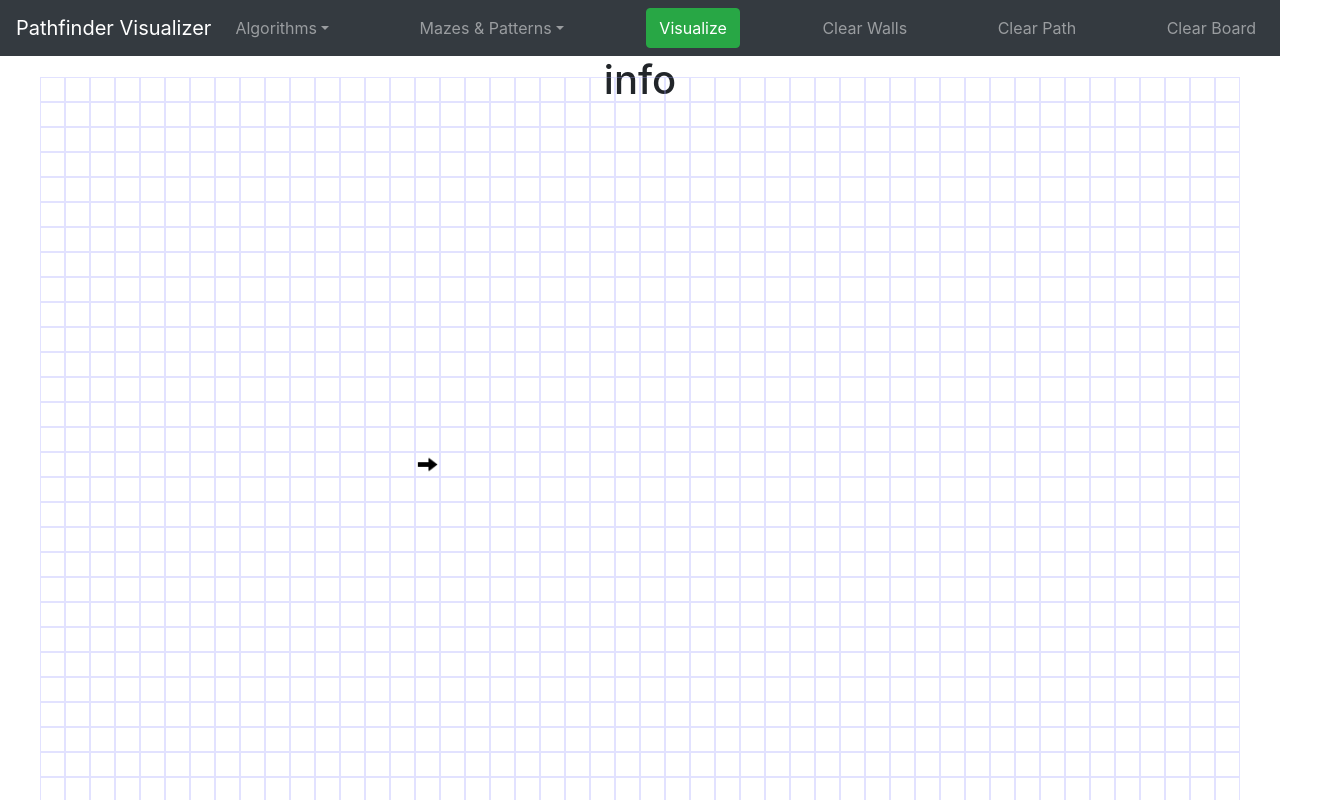
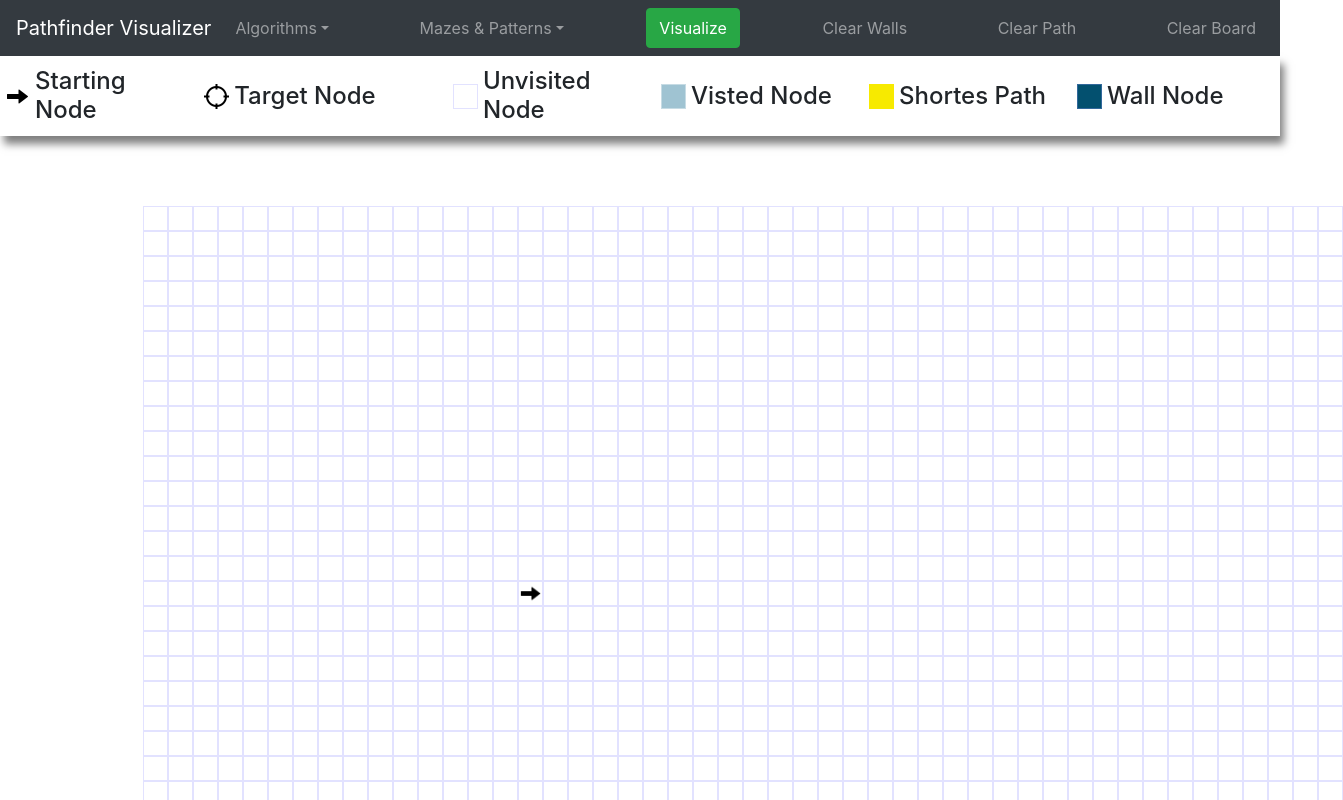
Before and after one commit to mtzngn/pathfinding-visualizer, a React (Create React App) app: page / in a window 1280 px wide. Shown: the top 800 px of the page, 1343 px wide, since content can reach past the window. Built offline with nearby package versions, Linux system fonts and the light colour scheme.

Commit message:
info section completed

```diff
--- a/src/App.js
+++ b/src/App.js
@@ -3,7 +3,83 @@ import './App.css';
 import NavbarComponenet from "./components/Navbar"
 import Visualizer from "./components/Visualizer"
 import Nodes from "./components/Nodes";
+import styled from "styled-components"
+import arrow from "./assets/arrow-50.png"
+import end from "./assets/target-50.png"
 
+const StyledInfo = styled.div`
+height: 10vh;
+width: 100%;
+display: flex;
+h3{
+  font-size: 1.5rem;
+  margin: 0;
+  text-align: left;
+  vertical-align: middle;
+}
+box-shadow: 4px 8px 8px rgba(0,0,0,0.5);
+.left{
+width: 35%;
+height: 100%;
+display: flex;
+justify-content: flex-start;
+align-items: center;}
+.box{
+  width: 40%;
+  height: 40%;
+  margin-right: 20px;
+  display: flex;
+  justify-content: flex-start;
+  align-items: center;
+  .visual{
+    height: 25px;
+    width: 25px;
+    margin: 0 5px 0 5px;
+
+  }
+  .exp{
+      height: 25px;
+      width: 80%;
+      display: flex;
+      justify-content: flex-start;
+      align-items: center;
+  }
+  .start, .end{
+    background-position: center;
+    background-repeat: no-repeat;
+    background-size:cover;
+  }
+  .start{
+    background-image: url(${arrow});
+  }
+  .end{
+    background-image: url(${end});
+  }
+  .unvisited{
+    border: 1px solid rgba(160,160,255,0.3);
+  }
+  .visited{
+    border: 1px solid rgba(255, 255, 255,0.4);
+    background-color: rgba(17, 105, 142,0.4);
+  }
+  .shortest{
+    background-color: rgb(247, 234, 0);
+  }
+  .wall{
+    border: 1px solid rgba(160,160,255,0.3);
+
+    background-color: #03506f;
+  }
+}
+
+.right{
+width: 65%;
+height: 100%;
+display: flex;
+justify-content: flex-end;
+align-items: center;
+}
+`
 
 function App() {
 
@@ -33,7 +109,52 @@ function App() {
   return (
     <div className="App">
       <NavbarComponenet nodes={nodes} setNodes={setNodes}/>
-      <div className="info"><h1>info</h1></div>
+      <StyledInfo>
+        <div className="left">
+            <div className="box">
+              <div className="visual start"></div>
+              <div className="exp">
+                <h3>Starting Node</h3>
+              </div>
+            </div>
+            <div className="box">
+              <div className="visual end"></div>
+              <div className="exp">
+              <h3>Target Node</h3>
+              </div>
+            </div>
+        </div>
+
+        <div className="right">
+        <div className="box">
+              <div className="visual unvisited"></div>
+              <div className="exp">
+              <h3>Unvisited Node</h3>
+              </div>
+            </div>
+            <div className="box">
+              <div className="visual visited"></div>
+              <div className="exp">
+              <h3>Visted Node</h3>
+
+              </div>
+            </div>
+            <div className="box">
+              <div className="visual shortest"></div>
+              <div className="exp">
+              <h3>Shortes Path</h3>
+
+              </div>
+            </div>
+            <div className="box">
+              <div className="visual wall"></div>
+              <div className="exp">
+              <h3>Wall Node</h3>
+
+              </div>
+            </div>
+        </div>
+      </StyledInfo>
       <Visualizer nodes={nodes} setNodes={setNodes}/>
     </div>
   );
--- a/src/components/Visualizer.jsx
+++ b/src/components/Visualizer.jsx
@@ -10,6 +10,10 @@ position:absolute;
 display: flex;
 justify-content:center;
 align-items: center;
+.container{
+    width: 80%;
+    height: 80%;
+}
 .node-wrap{
     width: 1200px;
     height: 775px;
@@ -219,6 +223,7 @@ const Visualizer = ({ nodes, setNodes}) => {
 
     return(
         <StyledContainer clicked={clicked}>
+            <div className="container">
             <div className="node-wrap">
                 {nodes.map((node, i)=>{
                     let cN;
@@ -249,6 +254,7 @@ const Visualizer = ({ nodes, setNodes}) => {
                     )
                 })}
         </div>
+        </div>
         </StyledContainer>
     )
 }
```
